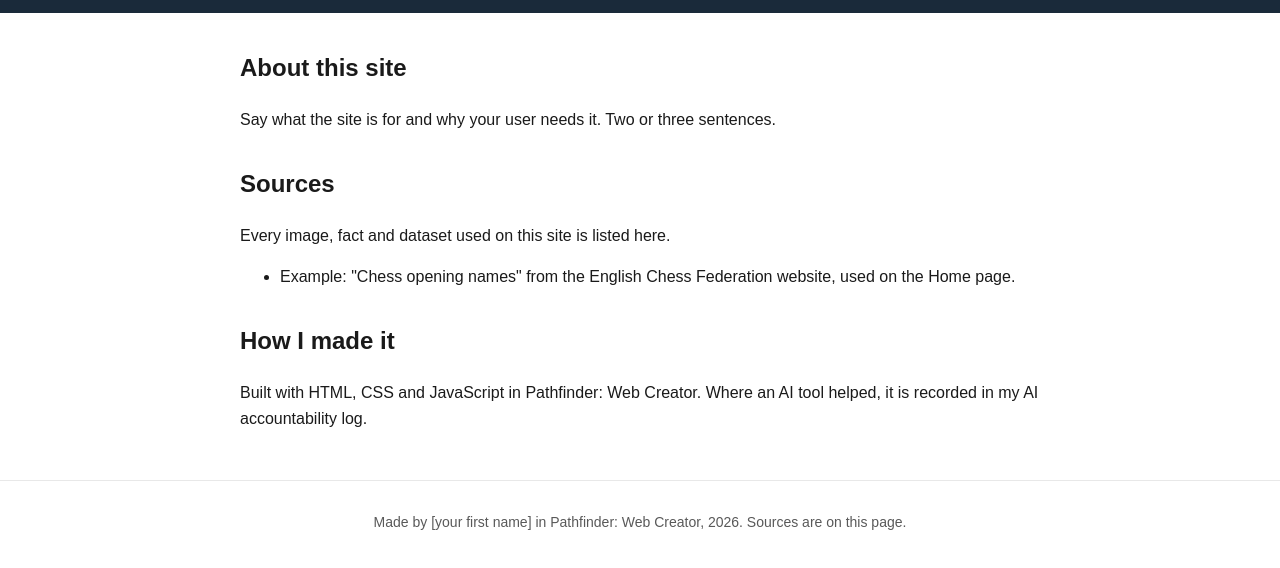
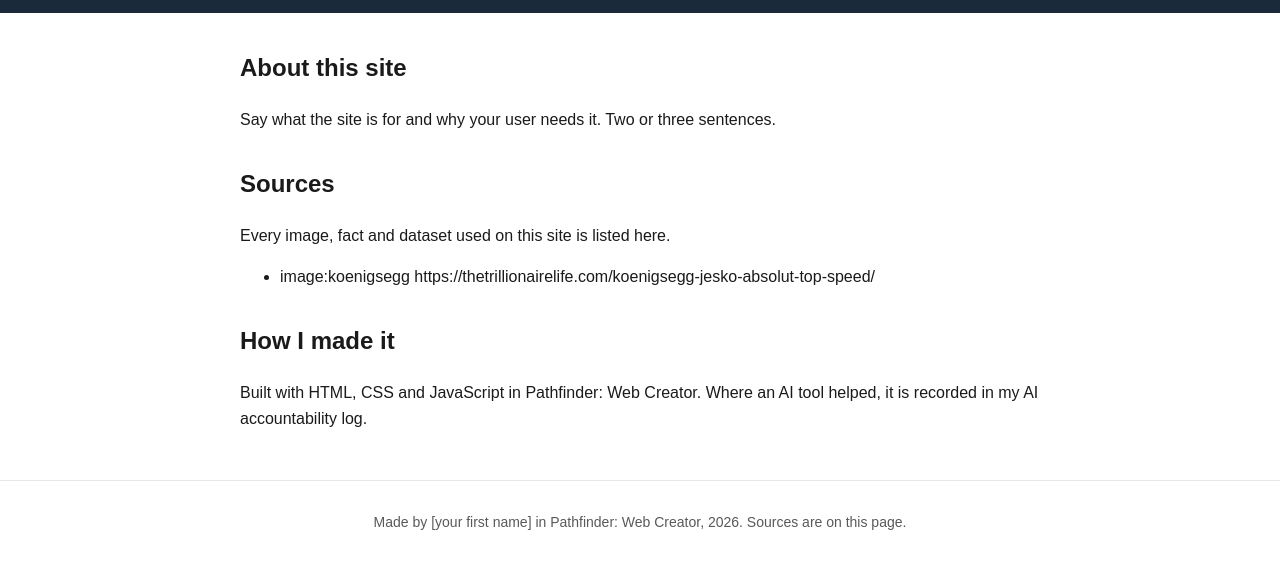
Before and after one commit to SAMTHEMASTER300/NOVA-, a plain HTML site: page about.html in a window 1280 px wide. Shown: the part 116-684 px from the top of the page. Drawn offline with Linux system fonts and the light colour scheme.

Commit message:
image location

```diff
--- a/about.html
+++ b/about.html
@@ -27,7 +27,7 @@
       <h2>Sources</h2>
       <p>Every image, fact and dataset used on this site is listed here.</p>
       <ul>
-        <li>Example: "Chess opening names" from the English Chess Federation website, used on the Home page.</li>
+        <li>image:koenigsegg https://thetrillionairelife.com/koenigsegg-jesko-absolut-top-speed/</li>
       </ul>
     </section>
 
```
